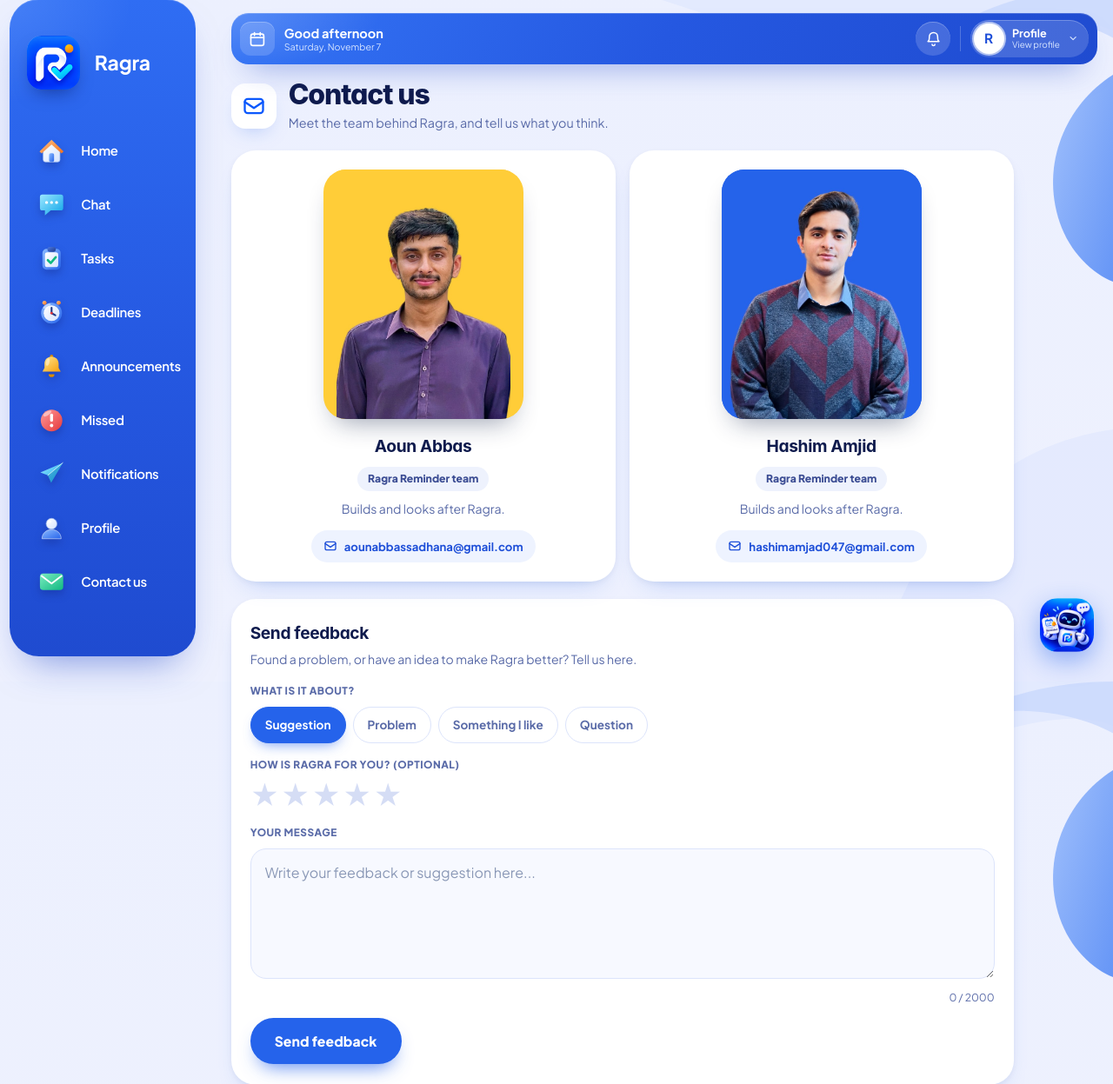
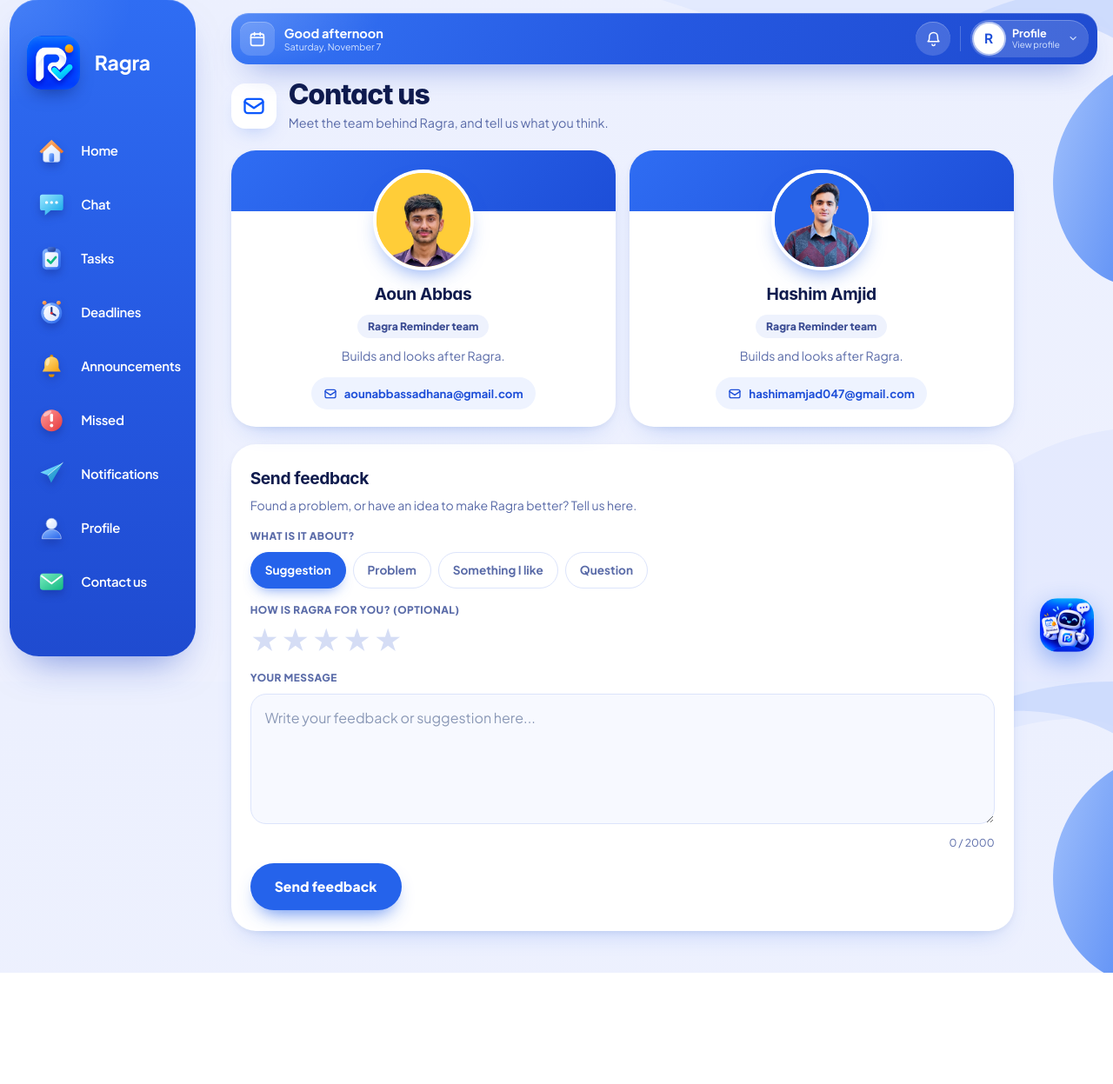
Before and after one commit to Ragra-Dev/Ragra-Reminder, a FastAPI app: template ragra/web/templates/contact.html in a window 1280 px wide. Shown: the part 16-1263 px from the top of the page at 87% size. After the commit the page ends 1135 px from the top, so only its background shows below. Run offline with FastAPI, Linux system fonts and the light colour scheme; the template is opened without the code that fills it, so the values that code supplies are empty; data comes from the database, SQL or seed files in the repository.

Commit message:
fix: team photos in a round frame showing head and shoulders

```diff
--- a/ragra/web/templates/contact.html
+++ b/ragra/web/templates/contact.html
@@ -20,14 +20,13 @@
   .ct-head p { margin: 2px 0 0; color: var(--ink-2); font-size: .9rem; }
 
   .ct-team { display: grid; grid-template-columns: repeat(auto-fit, minmax(min(260px, 100%), 1fr)); gap: 16px; }
-  .ct-card { position: relative; overflow: hidden; background: #fff; border-radius: 28px; padding: 26px 22px 22px; text-align: center; box-shadow: 0 14px 30px -18px rgba(37,99,235,.38), 0 2px 6px rgba(15,30,69,.05); }
-  .ct-card::before { content: ""; position: absolute; inset: 0 0 auto 0; height: 78px; background: linear-gradient(135deg, #2F6DF3, #1D4ED8); }
+  .ct-card { position: relative; overflow: hidden; background: #fff; border-radius: 28px; padding: 22px 22px 20px; text-align: center; box-shadow: 0 14px 30px -18px rgba(37,99,235,.38), 0 2px 6px rgba(15,30,69,.05); }
+  .ct-card::before { content: ""; position: absolute; inset: 0 0 auto 0; height: 70px; background: linear-gradient(135deg, #2F6DF3, #1D4ED8); }
   .ct-av { position: relative; width: 92px; height: 92px; margin: 0 auto 12px; border-radius: 50%; display: grid; place-items: center; font-size: 1.9rem; font-weight: 800; color: #fff;
     border: 4px solid #fff; box-shadow: 0 12px 24px -10px rgba(37,99,235,.6); background: linear-gradient(135deg, #5B8DEF, #2563EB); }
-  /* a photo is shown whole (never cropped) in a 4:5 frame; the frame takes the photo's own background colour */
-  .ct-card.has-photo { padding-top: 22px; } .ct-card.has-photo::before { display: none; }
-  .ct-ph { width: min(230px, 100%); aspect-ratio: 4 / 5; margin: 0 auto 16px; border-radius: 26px; overflow: hidden; box-shadow: 0 16px 30px -14px rgba(15,30,69,.45); }
-  .ct-ph img { width: 100%; height: 100%; object-fit: contain; object-position: center bottom; display: block; }
+  /* a photo sits in the same round frame as the initials, face and shoulders in view */
+  .ct-av.ph { overflow: hidden; width: 116px; height: 116px; }
+  .ct-av.ph img { width: 100%; height: 100%; object-fit: cover; object-position: 50% 0%; transform: scale(1.0); transform-origin: 50% 0%; display: block; }
   .ct-av.b { background: linear-gradient(135deg, #7C5CFA, #5B3FD6); }
   .ct-card h2 { position: relative; margin: 0; font-size: 1.2rem; color: var(--ink); }
   .ct-card .role { display: inline-block; margin: 8px 0 10px; padding: 4px 12px; border-radius: 999px; background: #EEF2FD; color: #3B4C93; font-size: .76rem; font-weight: 800; }
@@ -75,8 +74,8 @@
 
   <div class="ct-team">
     {% for m in team %}
-    <div class="ct-card{{ ' has-photo' if m.photo }}">
-      {% if m.photo %}<div class="ct-ph" style="background: {{ m.bg }}"><img src="{{ m.photo }}" alt="{{ m.name }}" loading="lazy"></div>
+    <div class="ct-card">
+      {% if m.photo %}<div class="ct-av ph" style="background: {{ m.bg }}"><img src="{{ m.photo }}" alt="{{ m.name }}" loading="lazy"></div>
       {% else %}<div class="ct-av {{ m.tone }}" aria-hidden="true">{{ m.initials }}</div>{% endif %}
       <h2>{{ m.name }}</h2>
       <span class="role">{{ m.role }}</span>
```
